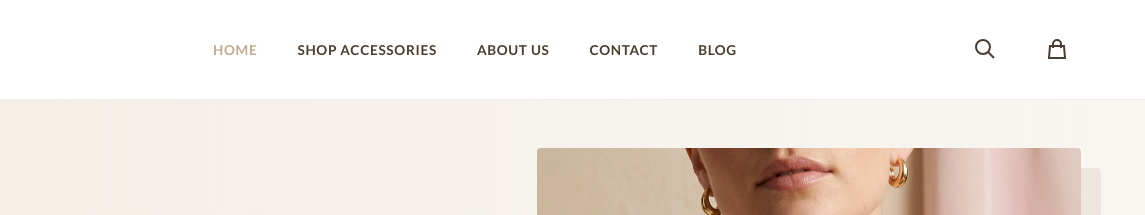
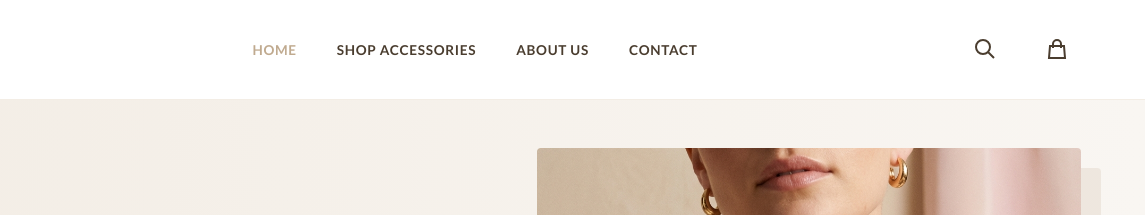
Before and after one commit to Devadathappu/ethrah, a website built with Vite: page index.html in a window 1280 px wide. Shown: the top 215 px of the page, 135-1280 px from the left. Built offline with nearby package versions, Linux system fonts and the light colour scheme; files whose address does not match are found by name.

Commit message:
Remove Blog from navigation

```diff
--- a/index.html
+++ b/index.html
@@ -45,7 +45,7 @@
           <li><a href="#products" class="nav-link">Shop Accessories</a></li>
           <li><a href="#about" class="nav-link">About Us</a></li>
           <li><a href="#contact" class="nav-link">Contact</a></li>
-          <li><a href="#" class="nav-link">Blog</a></li>
+
         </ul>
       </div>
 
@@ -77,7 +77,7 @@
     <a href="#products" class="mobile-nav-link">Shop Accessories</a>
     <a href="#about" class="mobile-nav-link">About Us</a>
     <a href="#contact" class="mobile-nav-link">Contact</a>
-    <a href="#" class="mobile-nav-link">Blog</a>
+
   </div>
 
   <!-- Hero Section -->
```
